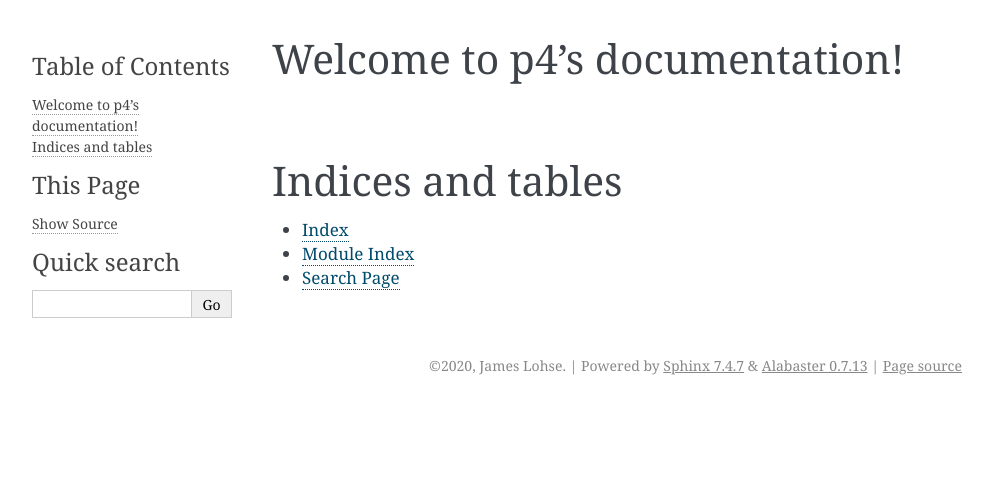
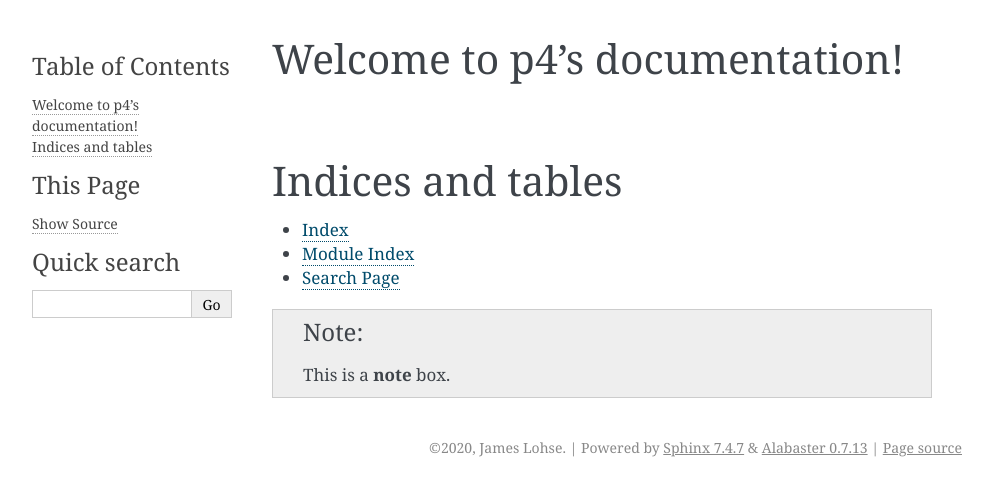
Before and after one commit to jimlohse/p4, a Sphinx documentation site: the page built from docs/index.rst, in a window 1280 px wide. Shown: the top 496 px of the page, without its empty margins (148-1141 px from the left). Built offline with Sphinx 7.4.7, drawn with Linux system fonts in a browser that asks for light colours.

Commit message:
add note

```diff
--- a/docs/index.rst
+++ b/docs/index.rst
@@ -18,3 +18,5 @@ Indices and tables
 * :ref:`genindex`
 * :ref:`modindex`
 * :ref:`search`
+
+.. note::  This is a **note** box.
```
